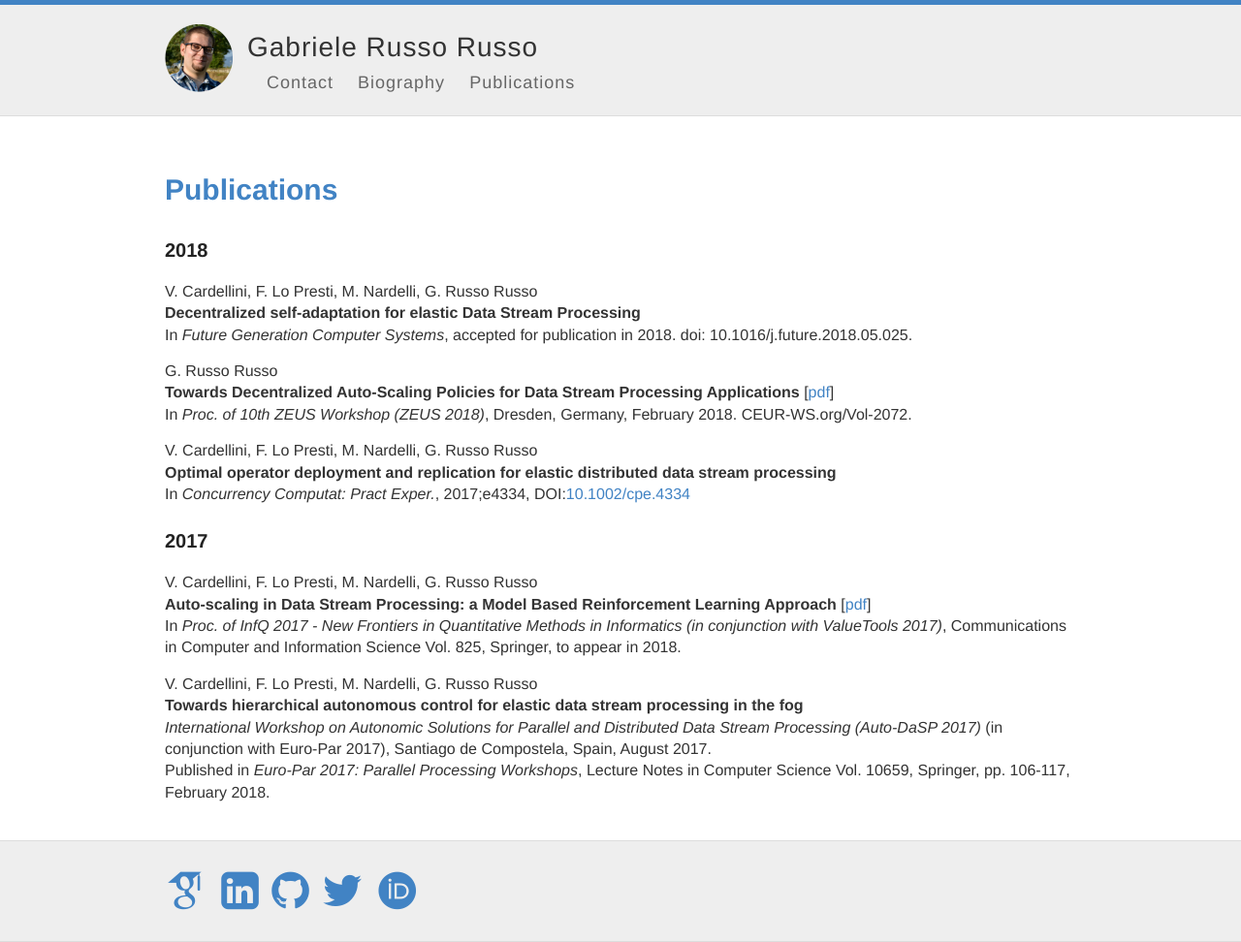
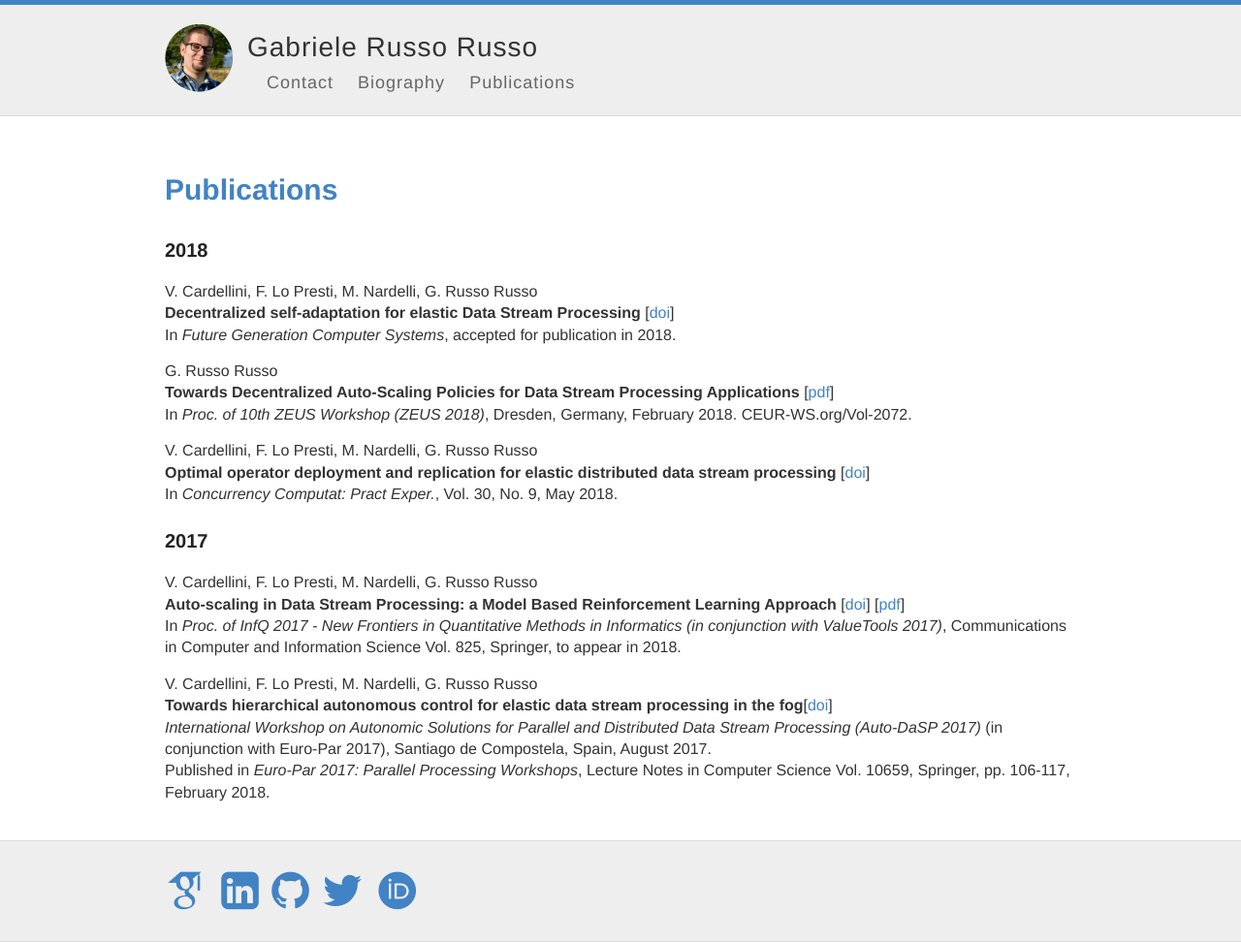
Before and after one commit to grussorusso/grussorusso.github.io, a Jekyll site: the page built from publications.md, in a window 1280 px wide. Shown: the whole page at 97% size. Built offline with Jekyll 4.4.1, drawn with Linux system fonts in a browser that asks for light colours; some web fonts are replaced.

Commit message:
Adds missing DOI

```diff
--- a/publications.md
+++ b/publications.md
@@ -6,8 +6,8 @@
 ### 2018 ###
 
 V. Cardellini, F. Lo Presti, M. Nardelli, G. Russo Russo<br>
-**Decentralized self-adaptation for elastic Data Stream Processing**<br>
-In *Future Generation Computer Systems*, accepted for publication in 2018. doi: 10.1016/j.future.2018.05.025.
+**Decentralized self-adaptation for elastic Data Stream Processing** \[[doi](https://doi.org/10.1016/j.future.2018.05.025)\]<br>
+In *Future Generation Computer Systems*, accepted for publication in 2018.
 
 G. Russo Russo<br>
 **Towards Decentralized Auto-Scaling Policies for Data Stream Processing Applications**
@@ -16,12 +16,13 @@
 
 
 V. Cardellini, F. Lo Presti, M. Nardelli, G. Russo Russo<br>
-**Optimal operator deployment and replication for elastic distributed data stream processing**<br>
-In *Concurrency Computat: Pract Exper.*, 2017;e4334, DOI:[10.1002/cpe.4334](https://doi.org/10.1002/cpe.4334)
+**Optimal operator deployment and replication for elastic distributed data stream processing** \[[doi](https://doi.org/10.1002/cpe.4334)\]<br>
+In *Concurrency Computat: Pract Exper.*, Vol. 30, No. 9, May 2018.
 
 ### 2017 ###
 V. Cardellini, F. Lo Presti, M. Nardelli, G. Russo Russo<br>
 **Auto-scaling in Data Stream Processing: a Model Based Reinforcement Learning Approach**
+\[[doi](https://doi.org/10.1007/978-3-319-91632-3_8)\]
 \[[pdf](http://www.ce.uniroma2.it/publications/infq2017.pdf)\]<br>
 In *Proc. of InfQ 2017 - New Frontiers in Quantitative Methods in Informatics
 (in conjunction with ValueTools 2017)*,
@@ -29,7 +30,7 @@
 
 
 V. Cardellini, F. Lo Presti, M. Nardelli, G. Russo Russo<br>
-**Towards hierarchical autonomous control for elastic data stream processing in the fog**<br>
+**Towards hierarchical autonomous control for elastic data stream processing in the fog**\[[doi](http://dx.doi.org/10.1007/978-3-319-75178-8_9)\]<br>
 *International Workshop on Autonomic Solutions for Parallel and Distributed Data Stream Processing (Auto-DaSP 2017)* (in conjunction with Euro-Par 2017), Santiago de Compostela, Spain, August 2017. <br>
 Published in *Euro-Par 2017: Parallel Processing Workshops*, Lecture Notes in Computer Science Vol. 10659, Springer, pp. 106-117, February 2018.
 
```
